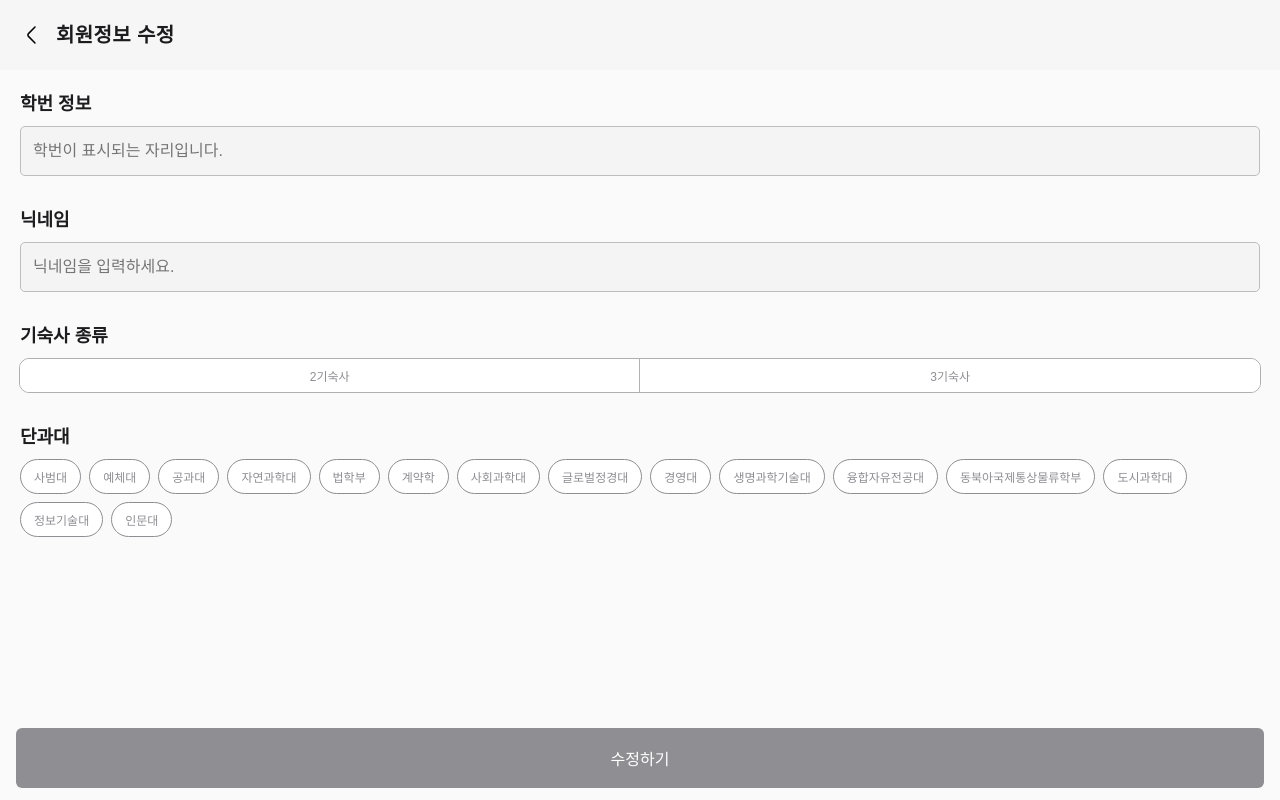
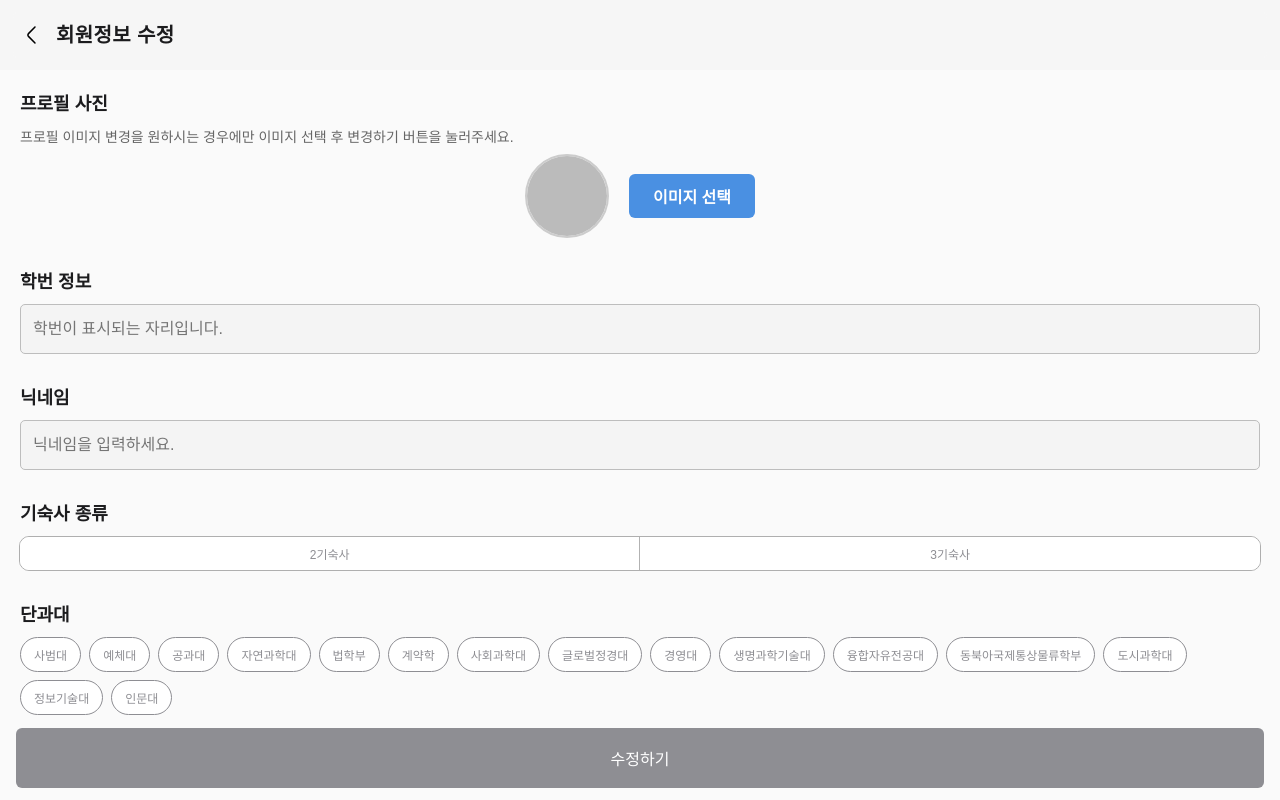
Before and after one commit to inu-appcenter/UNIDorm-web, a React (Vite) app: page /myinfoedit in a window 1280 px wide. Built offline with nearby package versions, Linux system fonts and the light colour scheme.

Commit message:
feat: 프로필 이미지 변경 기능

```diff
--- a/src/components/roommate/RoomMateCard.tsx
+++ b/src/components/roommate/RoomMateCard.tsx
@@ -35,7 +35,7 @@ const RoomMateCard = ({
   return (
     <CardWrapper onClick={() => navigate(`/roommatelist/${boardId}`)}>
       {percentage !== undefined && (
-        <LeftCircle>
+        <LeftCircle percentage={percentage}>
           <span>{percentage}%</span>
         </LeftCircle>
       )}
@@ -97,20 +97,43 @@ const TopRightBadge = styled.div`
   z-index: 1; /* 다른 요소 위에 표시되도록 z-index 설정 */
 `;
 
-const LeftCircle = styled.div`
+const LeftCircle = styled.div<{ percentage: number }>`
   width: 48px;
   height: 48px;
   min-width: 48px;
   min-height: 48px;
   border-radius: 50%;
-  border: 4px solid #0a84ff;
+  background: conic-gradient(
+    #0a84ff ${({ percentage }) => percentage * 3.6}deg,
+    #e0e0e0 0deg
+  );
   display: flex;
   align-items: center;
   justify-content: center;
   font-weight: 600;
   color: #0a84ff;
   font-size: 14px;
-  margin-right: 0;
+  position: relative;
+  font-weight: 700;
+
+  /* 원 안쪽에 하얀색 작은 원을 만들어서 비율 텍스트가 돋보이게 함 */
+  &::before {
+    content: "";
+    position: absolute;
+    width: 36px;
+    height: 36px;
+    background: #fff;
+    border-radius: 50%;
+    top: 6px;
+    left: 6px;
+    z-index: 1;
+  }
+
+  /* percentage 텍스트가 위에 표시되도록 */
+  span {
+    position: relative;
+    z-index: 2;
+  }
 `;
 
 interface ContentContainerProps {
--- a/src/pages/MyPage/MyInfoEditPage.tsx
+++ b/src/pages/MyPage/MyInfoEditPage.tsx
@@ -3,13 +3,14 @@ import { useLocation, useNavigate } from "react-router-dom";
 import StyledInput from "../../components/common/StyledInput.tsx";
 import SquareButton from "../../components/common/SquareButton.tsx";
 import { useEffect, useState } from "react";
-import { getMemberInfo, putMember } from "../../apis/members.ts";
+import { getMemberInfo, putMember, putUserImage } from "../../apis/members.ts";
 import useUserStore from "../../stores/useUserStore.ts";
 import TitleContentArea from "../../components/common/TitleContentArea.tsx";
 import ToggleGroup from "../../components/roommate/checklist/ToggleGroup.tsx";
 import SelectableChipGroup from "../../components/roommate/checklist/SelectableChipGroup.tsx";
 import Header from "../../components/common/Header.tsx";
 import { colleges, domitory } from "../../constants/constants.ts";
+import RoundSquareButton from "../../components/button/RoundSquareButton.tsx";
 
 export default function MyInfoEditPage() {
   const { userInfo, setUserInfo } = useUserStore();
@@ -80,33 +81,33 @@ export default function MyInfoEditPage() {
     }
   };
 
-  // const [imageFile, setImageFile] = useState<File | null>(null);
-  // const [previewUrl, setPreviewUrl] = useState<string | null>(null);
-  //
-  // // 이미지 선택 핸들러
-  // const handleImageChange = (e: React.ChangeEvent<HTMLInputElement>) => {
-  //   const file = e.target.files?.[0];
-  //   if (file) {
-  //     setImageFile(file);
-  //     setPreviewUrl(URL.createObjectURL(file));
-  //   }
-  // };
+  const [imageFile, setImageFile] = useState<File | null>(null);
+  const [previewUrl, setPreviewUrl] = useState<string | null>(null);
 
-  // const handleUploadImage = async () => {
-  //   if (!imageFile) return;
-  //
-  //   try {
-  //     const response = await putUserImage(imageFile);
-  //     if (response.status === 200) {
-  //       alert("프로필 이미지가 변경되었습니다.");
-  //     } else {
-  //       alert("이미지 업로드에 실패했습니다.");
-  //     }
-  //   } catch (error) {
-  //     alert("이미지 업로드 중 오류가 발생했습니다.");
-  //     console.error(error);
-  //   }
-  // };
+  // 이미지 선택 핸들러
+  const handleImageChange = (e: React.ChangeEvent<HTMLInputElement>) => {
+    const file = e.target.files?.[0];
+    if (file) {
+      setImageFile(file);
+      setPreviewUrl(URL.createObjectURL(file));
+    }
+  };
+
+  const handleUploadImage = async () => {
+    if (!imageFile) return;
+
+    try {
+      const response = await putUserImage(imageFile);
+      if (response.status === 200) {
+        alert("프로필 이미지가 변경되었습니다.");
+      } else {
+        alert("이미지 업로드에 실패했습니다.");
+      }
+    } catch (error) {
+      alert("이미지 업로드 중 오류가 발생했습니다.");
+      console.error(error);
+    }
+  };
 
   return (
     <LoginPageWrapper>
@@ -116,6 +117,45 @@ export default function MyInfoEditPage() {
         showAlarm={false}
       />
       <ContentWrapper>
+        {/* 프로필 이미지 업로드 */}
+        <TitleContentArea
+          title={"프로필 사진"}
+          description={
+            "프로필 이미지 변경을 원하시는 경우에만 이미지 선택 후 변경하기 버튼을 눌러주세요."
+          }
+          children={
+            <ImageUploadContainer>
+              <ImageSelectRow>
+                <ProfileImageWrapper>
+                  {previewUrl ? (
+                    <ProfileImage src={previewUrl} alt="프로필 미리보기" />
+                  ) : (
+                    <DefaultProfileImage />
+                  )}
+                </ProfileImageWrapper>
+
+                <FileInputLabel htmlFor="profileImageInput">
+                  이미지 선택
+                </FileInputLabel>
+                <HiddenFileInput
+                  id="profileImageInput"
+                  type="file"
+                  accept="image/*"
+                  onChange={handleImageChange}
+                />
+              </ImageSelectRow>
+
+              {imageFile && (
+                <UploadButtonWrapper>
+                  <RoundSquareButton
+                    btnName="이미지 변경하기"
+                    onClick={handleUploadImage}
+                  />
+                </UploadButtonWrapper>
+              )}
+            </ImageUploadContainer>
+          }
+        />
         <TitleContentArea
           title={"학번 정보"}
           children={
@@ -126,6 +166,7 @@ export default function MyInfoEditPage() {
             />
           }
         />
+
         <TitleContentArea
           title={"닉네임"}
           children={
@@ -138,41 +179,6 @@ export default function MyInfoEditPage() {
             />
           }
         />
-
-        {/*/!* 프로필 이미지 업로드 *!/*/}
-        {/*<TitleContentArea*/}
-        {/*  type="프로필 사진"*/}
-        {/*  children={*/}
-        {/*    <div>*/}
-        {/*      {previewUrl ? (*/}
-        {/*        <img*/}
-        {/*          src={previewUrl}*/}
-        {/*          alt="미리보기"*/}
-        {/*          style={{*/}
-        {/*            width: "100px",*/}
-        {/*            height: "100px",*/}
-        {/*            objectFit: "cover",*/}
-        {/*            borderRadius: "50%",*/}
-        {/*          }}*/}
-        {/*        />*/}
-        {/*      ) : (*/}
-        {/*        <div*/}
-        {/*          style={{*/}
-        {/*            width: "100px",*/}
-        {/*            height: "100px",*/}
-        {/*            background: "#ddd",*/}
-        {/*            borderRadius: "50%",*/}
-        {/*          }}*/}
-        {/*        />*/}
-        {/*      )}*/}
-        {/*      <input*/}
-        {/*        type="file"*/}
-        {/*        accept="image/*"*/}
-        {/*        onChange={handleImageChange}*/}
-        {/*      />*/}
-        {/*    </div>*/}
-        {/*  }*/}
-        {/*/>*/}
 
         <TitleContentArea
           title={"기숙사 종류"}
@@ -242,3 +248,61 @@ const ButtonWrapper = styled.div`
   bottom: 0;
   left: 0;
 `;
+
+const ProfileImage = styled.img`
+  width: 100%;
+  height: 100%;
+  object-fit: cover;
+`;
+
+const DefaultProfileImage = styled.div`
+  width: 100%;
+  height: 100%;
+  background: #bbb;
+`;
+
+const HiddenFileInput = styled.input`
+  display: none;
+`;
+
+const ImageUploadContainer = styled.div`
+  display: flex;
+  flex-direction: column;
+  gap: 12px;
+`;
+
+const ImageSelectRow = styled.div`
+  display: flex;
+  align-items: center;
+  gap: 20px;
+`;
+
+const ProfileImageWrapper = styled.div`
+  width: 80px;
+  height: 80px;
+  border-radius: 50%;
+  overflow: hidden;
+  background: #ddd;
+  border: 2px solid #ccc;
+  flex-shrink: 0;
+`;
+
+const FileInputLabel = styled.label`
+  cursor: pointer;
+  padding: 10px 24px;
+  background-color: #4a90e2;
+  color: white;
+  border-radius: 6px;
+  font-weight: 600;
+  user-select: none;
+  transition: background-color 0.3s ease;
+  white-space: nowrap;
+
+  &:hover {
+    background-color: #357abd;
+  }
+`;
+
+const UploadButtonWrapper = styled.div`
+  width: 100%;
+`;
```
